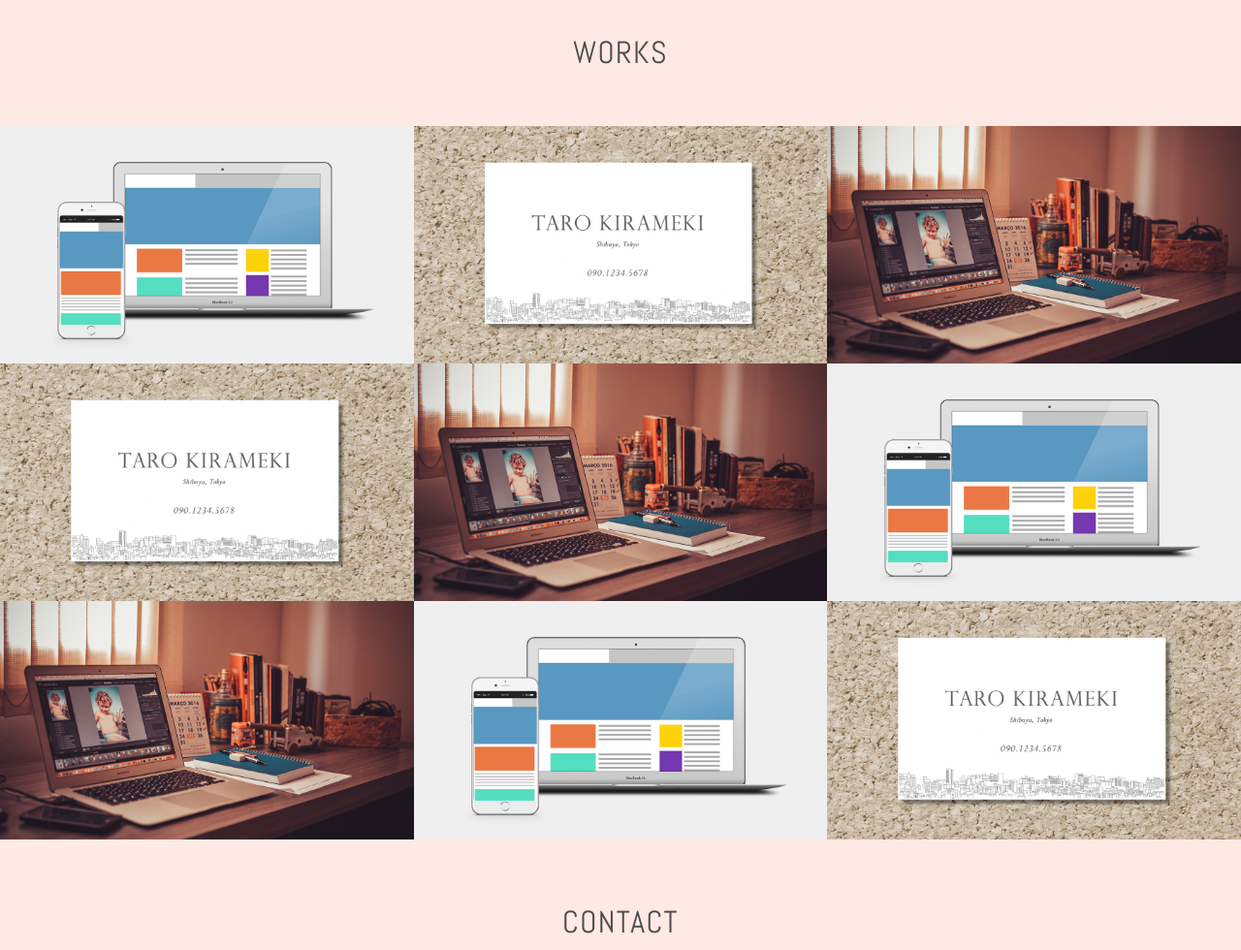
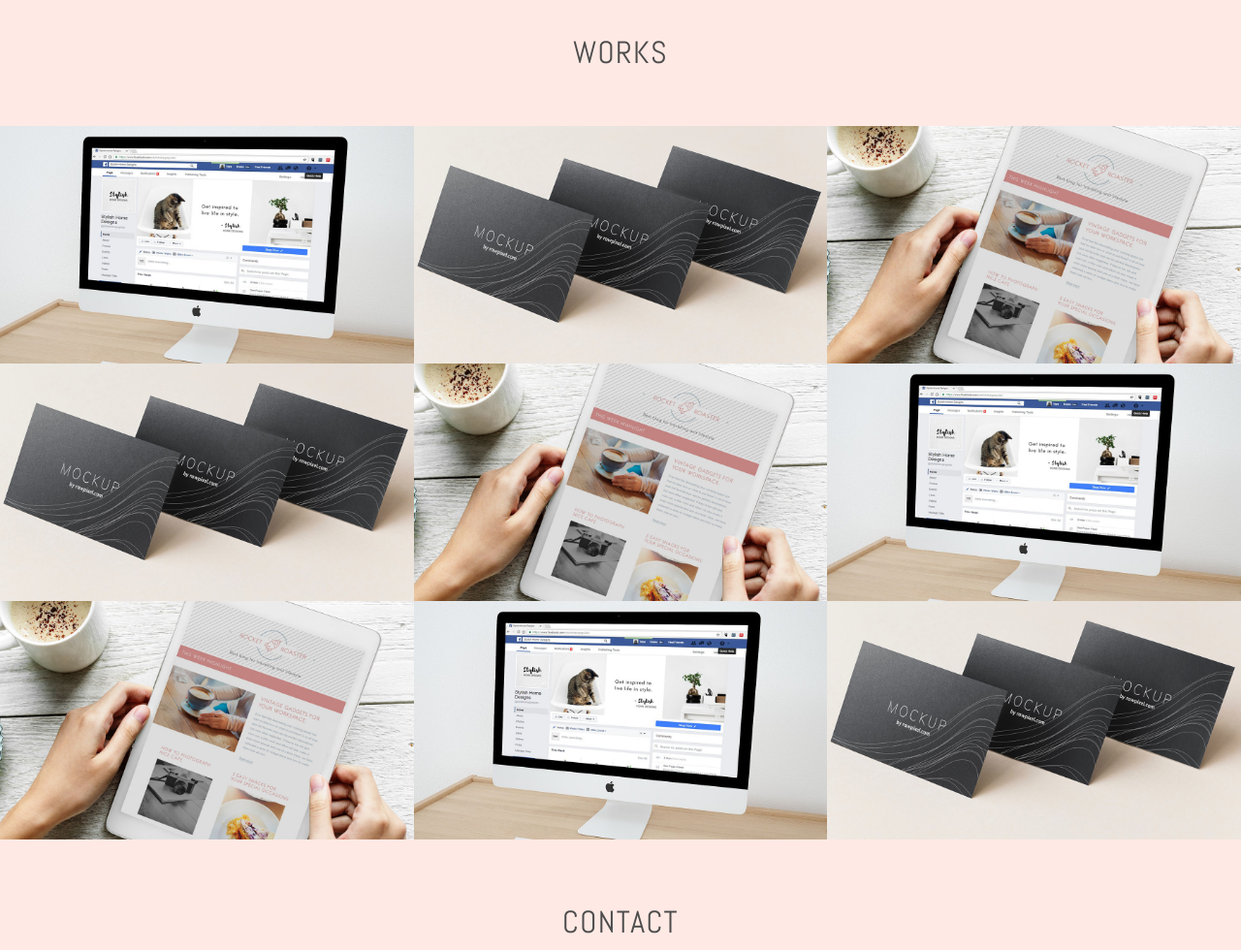
Before and after one commit to mizumiyu/github.io, a plain HTML site: page index.html in a window 1280 px wide. Shown: the part 1040-2020 px from the top of the page at 97% size. Drawn offline with nearby package versions, Linux system fonts and the light colour scheme.

Commit message:
third commit

```diff
--- a/index.html
+++ b/index.html
@@ -14,7 +14,7 @@
             <a href="#contact" class="button-contact"><i aria-label="お問い合わせ" class="fa fa-envelope-o"></i></a>
             <div class="profile">
                 <h1 class="site-title abel uppercase text-center">Web Designer <span>nishio miyuki</span></h1>
-                <img src="./images/img_profile.jpg" alt="プロフィール写真" width="140" height="140" class="block-center profile-icon">
+                <img src="./images/prof.jpg" alt="プロフィール写真" width="140" height="140" class="block-center profile-icon">
                 <p>神奈川県在住のWebデザイナー にしおみゆき です。小さな会社で編集や制作、Webサイトの運用などの仕事をしていました。Webデザイナーになるために、オンラインスクールでWeb制作、WordPressについて学んでいます。</p>
             </div>
         </header>
@@ -43,7 +43,7 @@
         <h2 class="text-center">Works</h2>
         <div class="works-box">
             <a href="#">
-                <img src="./images/img_work_site.png" alt="株式会社きらめき コーポレートサイト様 Webサイトデザイン">
+                <img src="./images/homepage.jpg" alt="株式会社きらめき コーポレートサイト様 Webサイトデザイン">
                 <div class="works-box-inner">
                     <div class="text-center">
                         <h3>株式会社きらめき コーポレートサイト</h3>
@@ -55,7 +55,7 @@
         </div>
         <div class="works-box">
             <a href="#">
-                <img src="./images/img_work_card.jpg" alt="きらめき太郎様 名刺デザイン">
+                <img src="./images/meishi.jpg" alt="きらめき太郎様 名刺デザイン">
                 <div class="works-box-inner">
                     <div class="text-center">
                         <h3>きらめき太郎様 名刺</h3>
@@ -67,7 +67,7 @@
         </div>
         <div class="works-box">
             <a href="#">
-                <img src="./images/img_work_blog.jpg" alt="WordPressオリジナルテーマ">
+                <img src="./images/blog.jpg" alt="WordPressオリジナルテーマ">
                 <div class="works-box-inner">
                     <div class="text-center">
                         <h3>ブログデザイン</h3>
@@ -79,7 +79,7 @@
         </div>
         <div class="works-box">
             <a href="#">
-                <img src="./images/img_work_card.jpg" alt="きらめき太郎様 名刺デザイン">
+                <img src="./images/meishi.jpg" alt="きらめき太郎様 名刺デザイン">
                 <div class="works-box-inner">
                     <div class="text-center">
                         <h3>きらめき太郎様 名刺</h3>
@@ -91,7 +91,7 @@
         </div>
         <div class="works-box">
             <a href="#">
-                <img src="./images/img_work_blog.jpg" alt="WordPressオリジナルテーマ">
+                <img src="./images/blog.jpg" alt="WordPressオリジナルテーマ">
                 <div class="works-box-inner">
                     <div class="text-center">
                         <h3>ブログデザイン</h3>
@@ -103,7 +103,7 @@
         </div>
         <div class="works-box">
             <a href="#">
-                <img src="./images/img_work_site.png" alt="株式会社きらめき コーポレートサイト様 Webサイトデザイン">
+                <img src="./images/homepage.jpg" alt="株式会社きらめき コーポレートサイト様 Webサイトデザイン">
                 <div class="works-box-inner">
                     <div class="text-center">
                         <h3>株式会社きらめき コーポレートサイト</h3>
@@ -115,7 +115,7 @@
         </div>
         <div class="works-box">
             <a href="#">
-                <img src="./images/img_work_blog.jpg" alt="WordPressオリジナルテーマ">
+                <img src="./images/blog.jpg" alt="WordPressオリジナルテーマ">
                 <div class="works-box-inner">
                     <div class="text-center">
                         <h3>ブログデザイン</h3>
@@ -127,7 +127,7 @@
         </div>
         <div class="works-box">
             <a href="#">
-                <img src="./images/img_work_site.png" alt="株式会社きらめき コーポレートサイト様 Webサイトデザイン">
+                <img src="./images/homepage.jpg" alt="株式会社きらめき コーポレートサイト様 Webサイトデザイン">
                 <div class="works-box-inner">
                     <div class="text-center">
                         <h3>株式会社きらめき コーポレートサイト</h3>
@@ -139,7 +139,7 @@
         </div>
          <div class="works-box">
             <a href="#">
-                <img src="./images/img_work_card.jpg" alt="きらめき太郎様 名刺デザイン">
+                <img src="./images/meishi.jpg" alt="きらめき太郎様 名刺デザイン">
                 <div class="works-box-inner">
                     <div class="text-center">
                         <h3>きらめき太郎様 名刺</h3>
```
Also changed, not shown: images/blog.jpg (added), images/homepage.jpg (added), images/meishi.jpg (added), images/prof.jpg (added).
